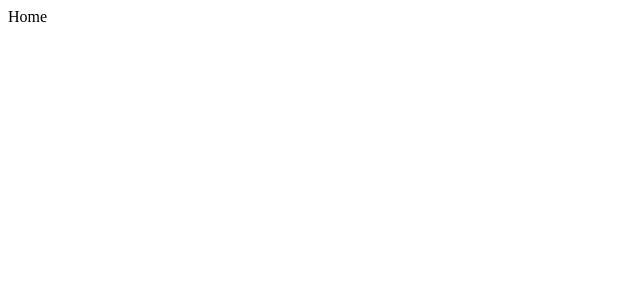
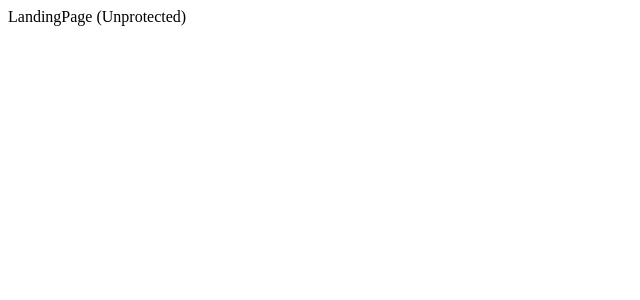
Before and after one commit to penguinboots/ai-saas, a Next.js app: page / in a window 1280 px wide. Shown: the top 300 px of the page, without its empty margins (0-640 px from the left). Built offline with nearby package versions, Linux system fonts and the light colour scheme.

Commit message:
move home page to landing

```diff
--- /dev/null
+++ b/app/(landing)/page.tsx
@@ -0,0 +1,7 @@
+import React from 'react'
+
+export default function LandingPage() {
+  return (
+    <div>LandingPage (Unprotected)</div>
+  )
+}
--- a/app/page.tsx
+++ /dev/null
@@ -1,6 +0,0 @@
-
-export default function Home() {
-  return (
-    <div>Home</div>
-  )
-}
```
